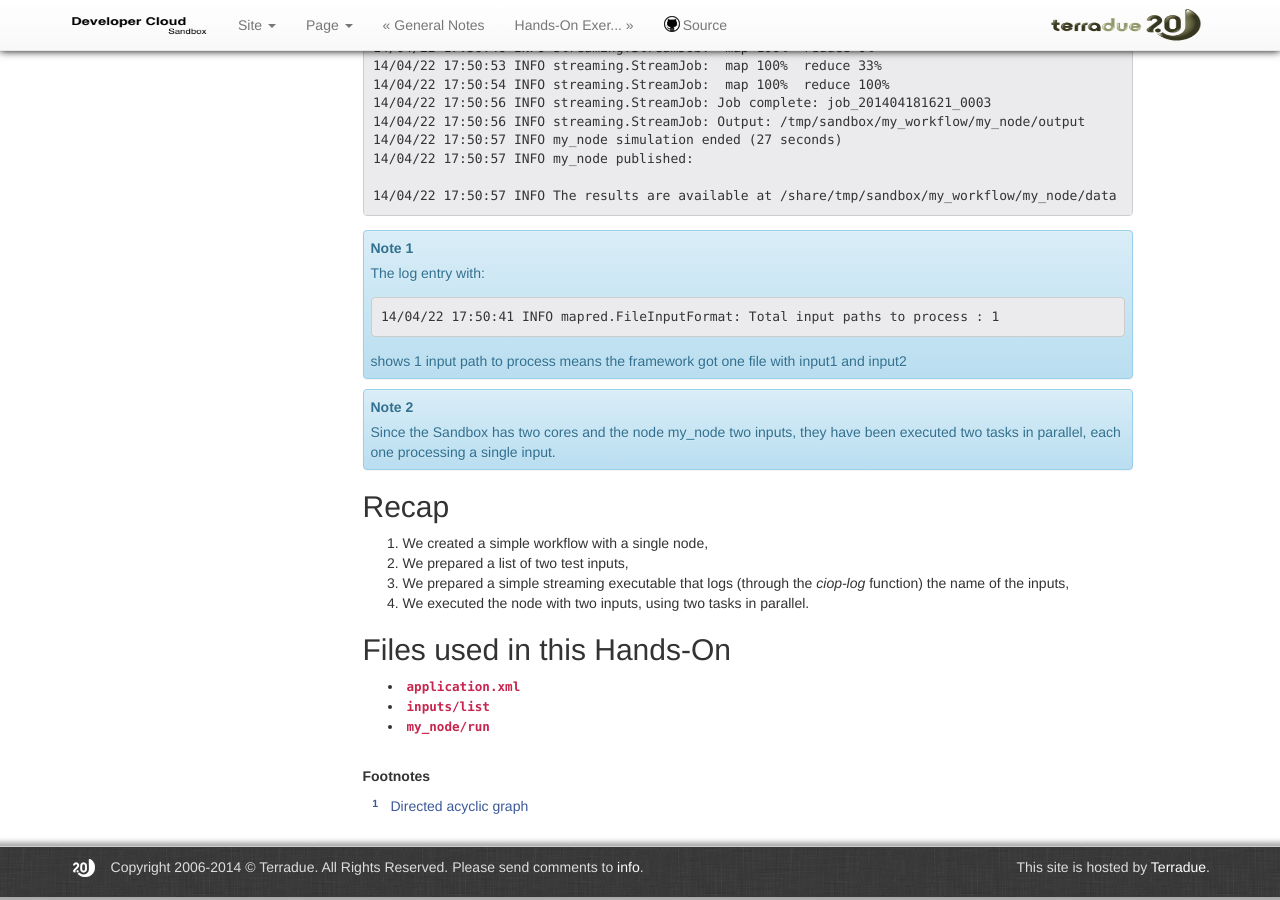
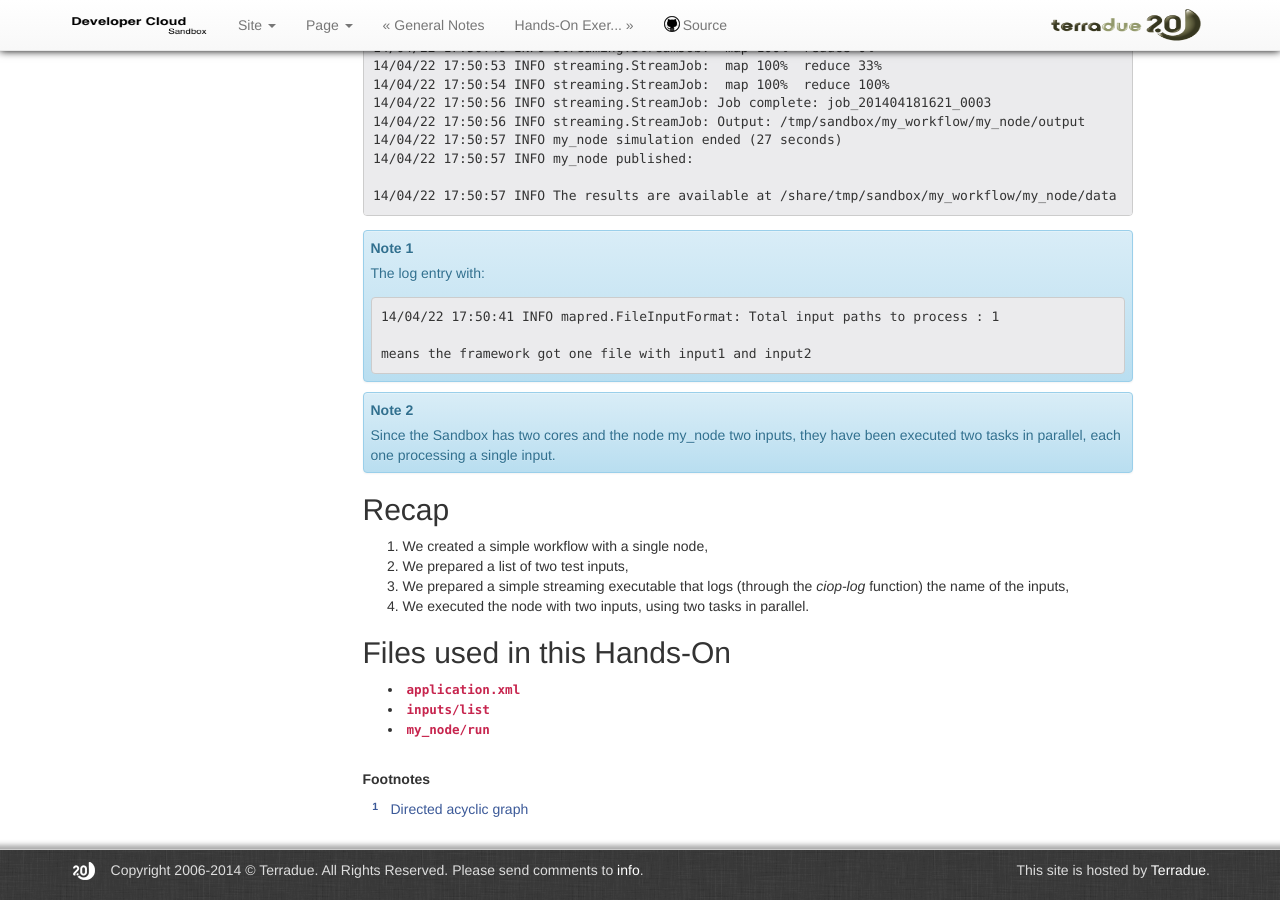
Before and after one commit to Terradue/doc-developer-sandbox, a Sphinx documentation site: the page built from source/developer/basic.rst, in a window 1280 px wide and 900 px high, scrolled down 2348 px. Built offline with Sphinx 7.4.7, drawn with Linux system fonts in a browser that asks for light colours; pages that are not in the unit, such as notebooks, are missing from menus.

Commit message:
Update basic.rst

```diff
--- a/source/developer/basic.rst
+++ b/source/developer/basic.rst
@@ -143,7 +143,7 @@ The output will be similar to:
 
   14/04/22 17:50:41 INFO mapred.FileInputFormat: Total input paths to process : 1
 
- shows 1 input path to process means the framework got one file with input1 and input2
+  means the framework got one file with input1 and input2
 
 .. admonition:: Note 2
 
```
